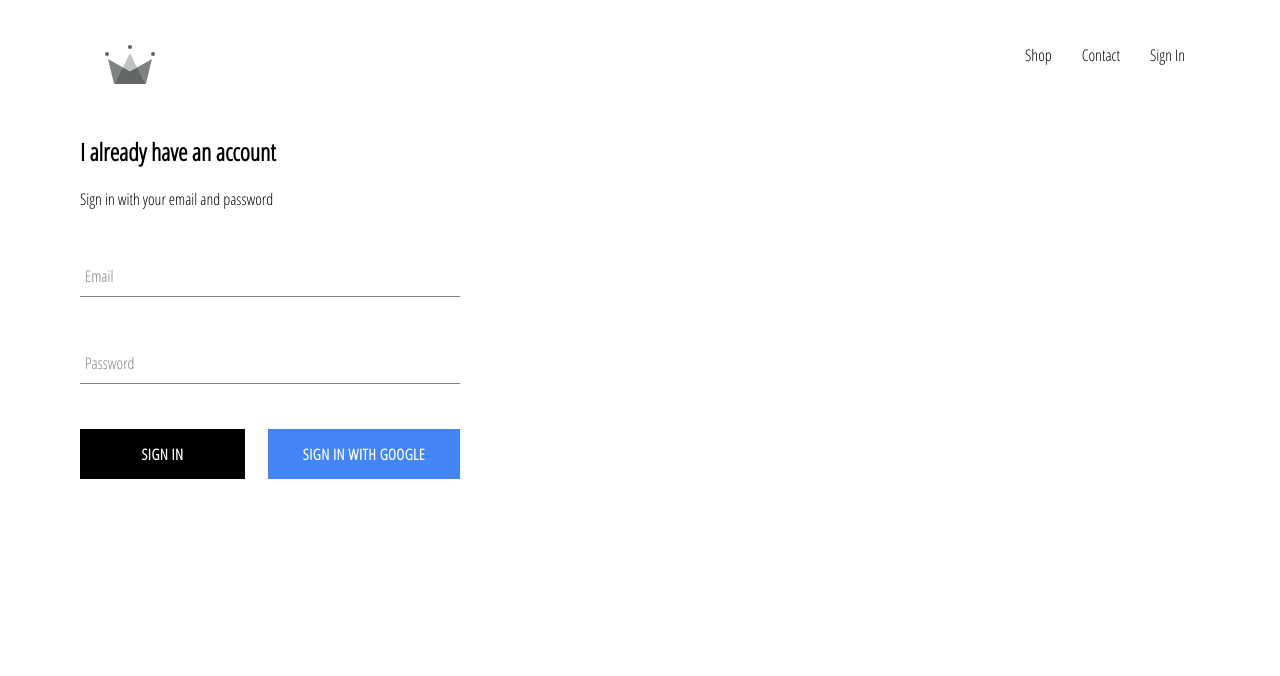
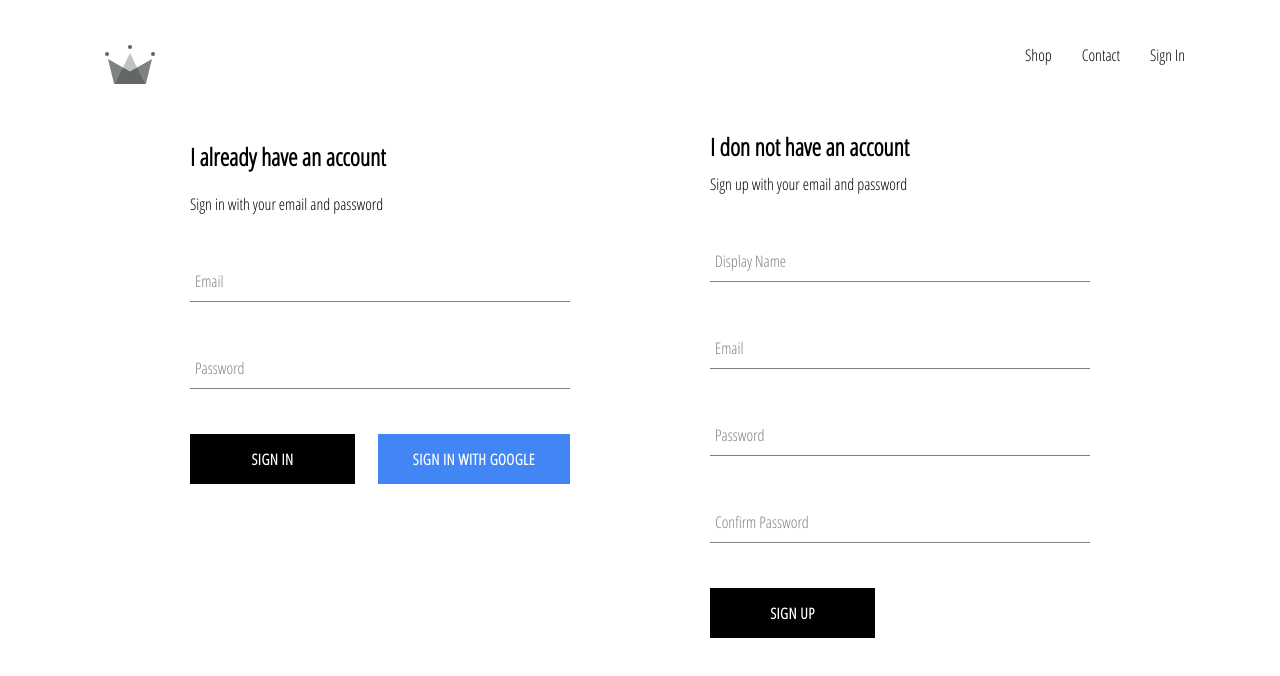
Before and after one commit to kapilrc/ecomm-clothing, a React (Create React App) app: page /sign-in in a window 1280 px wide. Shown: the top 676 px of the page. Built offline with nearby package versions, Linux system fonts and the light colour scheme; no server answers.

Commit message:
implemented firebase utils, included  ability to store authenticated users into our firestore database

```diff
--- a/src/App.js
+++ b/src/App.js
@@ -7,7 +7,7 @@
 import ShopPage from './pages/shop/shop.component';
 import Homepage from './pages/homepage/homepage.component';
 import SigninAndSignUpPage from './pages/signin-and-signup/signin-and-signup.component';
-import { auth } from './firebase/firebase.utils';
+import { auth, createUserProfileDocument } from './firebase/firebase.utils';
 
 class App extends Component {
   constructor() {
@@ -21,9 +21,19 @@
   unSubscribeFromAuth = null
 
   componentDidMount() {
-    this.unSubscribeFromAuth = auth.onAuthStateChanged(user =>{
-      this.setState({currentUser: user})
-      console.log(user)
+    this.unSubscribeFromAuth = auth.onAuthStateChanged(async userAuth =>{
+      if(userAuth) {
+        const userRef = await createUserProfileDocument(userAuth)
+
+        userRef.onSnapshot(snapShot => {
+          this.setState({
+            currentUser: snapShot.id,
+            ...snapShot.data()
+          }, () => console.log(this.state))
+        })
+      } else {
+        this.setState({ currentUser: userAuth })
+      }
     })
   }
 
--- /dev/null
+++ b/src/components/sign-up/sign-up.component.jsx
@@ -0,0 +1,102 @@
+import React, { Component } from 'react'
+
+import { auth, createUserProfileDocument } from '../../firebase/firebase.utils'
+import FormInput from '../form-input/form-input.component'
+import CustomButton from '../custom-button/custom-button.component'
+
+import './sign-up.styles.scss'
+
+export default class SignUp extends Component {
+  constructor() {
+    super()
+
+    this.state = {
+      displayName: '',
+      email: '',
+      password: '',
+      confirmPassword: ''
+    }
+  }
+
+  handleSubmit = async event => {
+    event.preventDefault();
+
+    const { displayName, email, password, confirmPassword } = this.state
+
+    if(password !== confirmPassword){
+      console.log('password does not match')
+      return;
+    }
+
+    try {
+      const { user } = await auth.createUserWithEmailAndPassword(email, password)
+
+      createUserProfileDocument(user, { displayName })
+
+      this.setState({
+        displayName: '',
+        email: '',
+        password: '',
+        confirmPassword: ''
+      })
+    } catch(err) {
+      console.error(err)
+    }
+  }
+
+  handleChange = event => {
+    const { name, value } = event.target
+
+    this.setState({ [name]: value })
+  }
+
+  render() {
+    const { displayName, email, password, confirmPassword } = this.state
+    return (
+      <div className="sign-up">
+        <h2 className="title">I don not have an account</h2>
+        <span>Sign up with your email and password</span>
+
+        <form className="sign-up-form" onSubmit={this.handleSubmit}>
+          <FormInput
+            type="text"
+            name="displayName"
+            value={displayName}
+            onChange={this.handleChange}
+            label="Display Name"
+            required
+          />
+
+          <FormInput
+            type="text"
+            name="email"
+            value={email}
+            onChange={this.handleChange}
+            label="Email"
+            required
+          />
+
+          <FormInput
+            type="text"
+            name="password"
+            value={password}
+            onChange={this.handleChange}
+            label="Password"
+            required
+          />
+
+          <FormInput
+            type="text"
+            name="confirmPassword"
+            value={confirmPassword}
+            onChange={this.handleChange}
+            label="Confirm Password"
+            required
+          />
+
+          <CustomButton type="submit">Sign Up</CustomButton>
+        </form>
+      </div>
+    )
+  }
+}
--- /dev/null
+++ b/src/components/sign-up/sign-up.styles.scss
@@ -0,0 +1,9 @@
+.sign-up {
+  display: flex;
+  flex-direction: column;
+  width: 380px;
+
+  .title {
+    margin: 10px 0;
+  }
+}
--- a/src/firebase/firebase.utils.js
+++ b/src/firebase/firebase.utils.js
@@ -14,6 +14,32 @@
   measurementId: "G-EQTYV6MDBQ"
 };
 
+export const createUserProfileDocument = async(userAuth, additionalData) => {
+  if(!userAuth) return;
+
+  const userRef = firestore.doc(`users/${userAuth.uid}`)
+
+  const snapShot = await userRef.get()
+
+  if(!snapShot.exists) {
+    const { displayName, email } = userAuth
+    const createdAt = new Date()
+
+    try {
+      await userRef.set({
+        displayName,
+        email,
+        createdAt,
+        ...additionalData
+      })
+    } catch(err) {
+      console.log('error creating user ', err.message)
+    }
+  }
+
+  return userRef
+}
+
 firebase.initializeApp(config)
 
 export const auth = firebase.auth()
--- a/src/pages/signin-and-signup/signin-and-signup.component.jsx
+++ b/src/pages/signin-and-signup/signin-and-signup.component.jsx
@@ -2,10 +2,12 @@
 
 import './signin-and-signup.styles.scss'
 import SignIn from '../../components/sign-in/sign-in.component'
+import SignUp from '../../components/sign-up/sign-up.component'
 
 const SigninAndSignUpPage = () => (
   <div className="sign-in-and-sign-up">
     <SignIn />
+    <SignUp />
   </div>
 );
 
--- a/src/pages/signin-and-signup/signin-and-signup.styles.scss
+++ b/src/pages/signin-and-signup/signin-and-signup.styles.scss
@@ -0,0 +1,6 @@
+.sign-in-and-sign-up {
+  width: 900px;
+  display: flex;
+  justify-content: space-between;
+  margin: 30px auto;
+}
```
